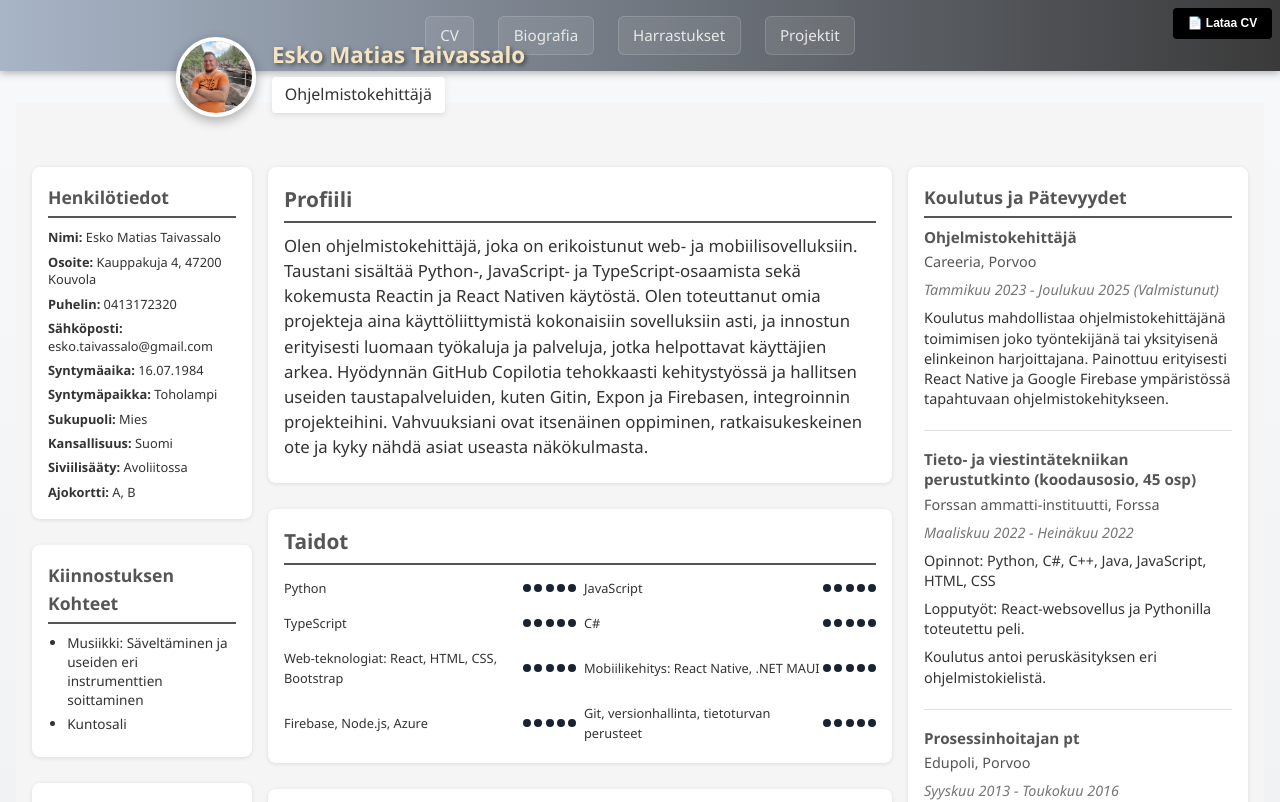
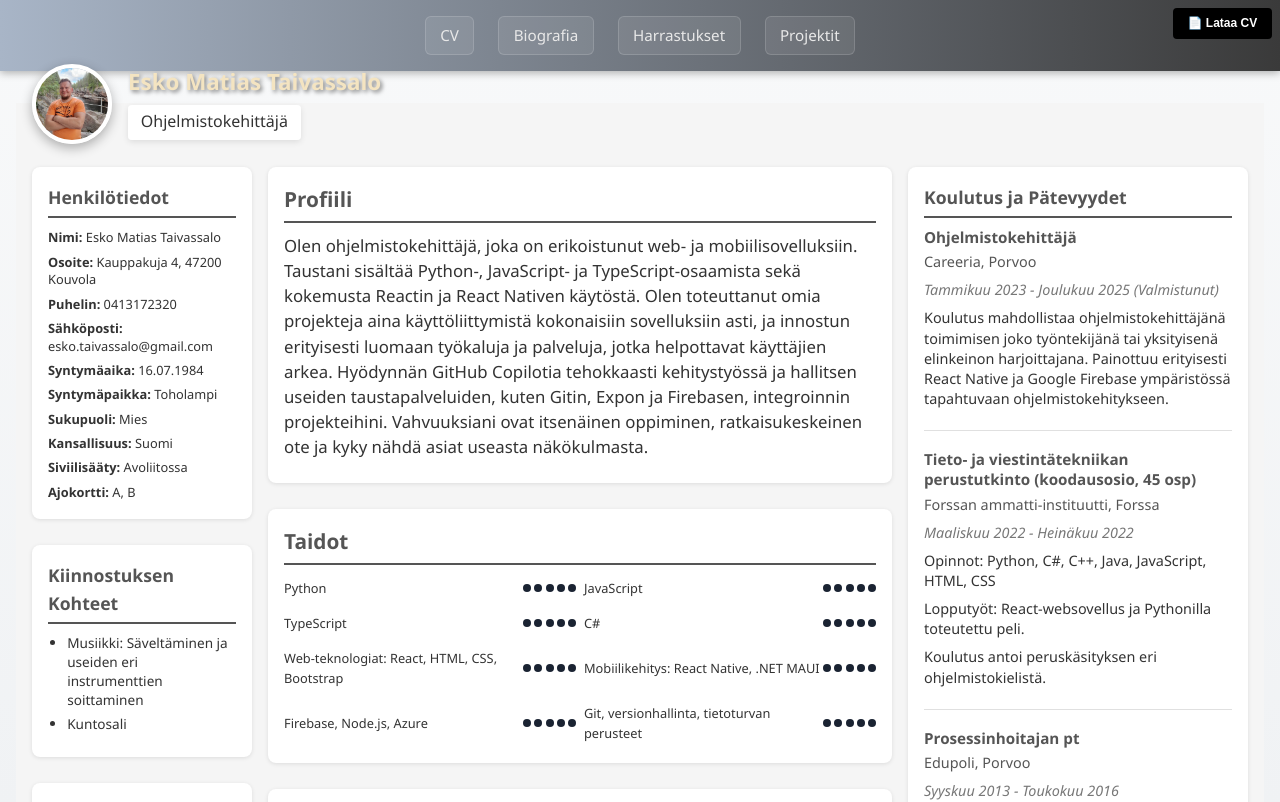
Before and after one commit to eskoTaivassalo/CV-website, a React app: page / in a window 1280 px wide. Shown: the top 802 px of the page. Built offline with nearby package versions, Linux system fonts and the light colour scheme; the HTML template or start-up script is replaced by a standard one.

Commit message:
Siirretty profiilin nimi ja kuva alemmas, ei mene enää CV-painikkeen päälle

```diff
--- a/src/pages/CV.css
+++ b/src/pages/CV.css
@@ -12,8 +12,8 @@
 
 .profile-overlay {
   position: fixed;
-  top: 3.8rem;
-  left: 11rem;
+  top: 5.5rem;
+  left: 2rem;
   display: flex;
   align-items: flex-start;
   gap: 1rem;
```
